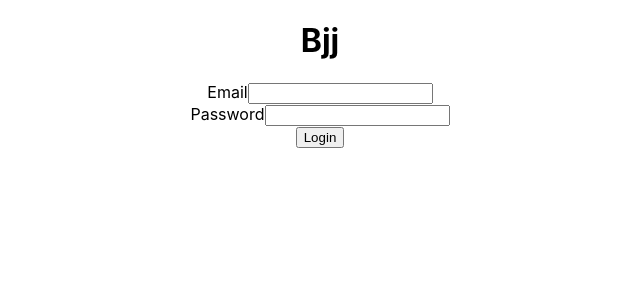
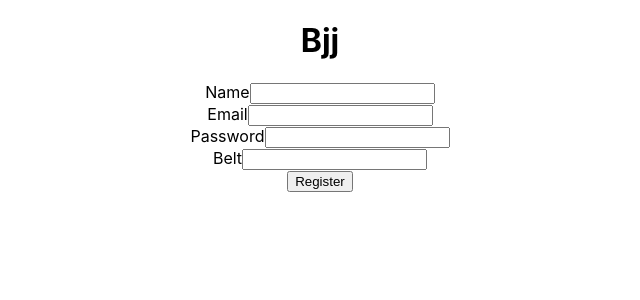
Before and after one commit to myke2424/bjj-training-log, a React (Create React App) app in the folder client/: page / in a window 1280 px wide. Shown: the top 300 px of the page, without its empty margins (320-960 px from the left). Built offline with nearby package versions, Linux system fonts and the light colour scheme.

Commit message:
Register component working

```diff
--- a/client/src/App.js
+++ b/client/src/App.js
@@ -1,12 +1,13 @@
 import React from 'react';
 import './App.css';
 import Login from './user/Login';
+import Register from './user/Register';
 
 function App() {
   return (
     <div className='App'>
       <h1>Bjj</h1>
-      <Login />
+      <Register />
     </div>
   );
 }
--- /dev/null
+++ b/client/src/user/Register.js
@@ -0,0 +1,90 @@
+import React, { useState } from 'react';
+import axios from 'axios';
+
+function Register() {
+  const [userInfo, setUserInfo] = useState({
+    name: '',
+    email: '',
+    password: '',
+    belt: '',
+  });
+
+  const { name, email, password, belt } = userInfo;
+
+  const handleInputChange = (event) => {
+    const value = event.target.value;
+    setUserInfo({ ...userInfo, [event.target.name]: value });
+  };
+
+  const submitRegisterForm = (event) => {
+    event.preventDefault();
+    axios({
+      method: 'POST',
+      url: 'http://localhost:8000/api/users',
+      headers: {
+        'Content-Type': 'application/json',
+      },
+      data: {
+        name: name,
+        email: email,
+        password: password,
+        belt: belt,
+      },
+    })
+      .then((response) => {
+        console.log(response);
+        setUserInfo({ ...userInfo });
+      })
+      .catch((err) => console.log(err.message));
+  };
+
+  const registerForm = () => (
+    <form>
+      <div className='form-group'>
+        <label>Name</label>
+        <input
+          type='text'
+          className='form-control'
+          name='name'
+          value={name}
+          onChange={handleInputChange}
+        />
+      </div>
+      <div className='form-group'>
+        <label>Email</label>
+        <input
+          type='text'
+          className='form-control'
+          name='email'
+          value={email}
+          onChange={handleInputChange}
+        />
+      </div>
+      <div className='form-group'>
+        <label>Password</label>
+        <input
+          type='text'
+          className='form-control'
+          name='password'
+          value={password}
+          onChange={handleInputChange}
+        />
+      </div>
+      <div className='form-group'>
+        <label>Belt</label>
+        <input
+          type='text'
+          className='form-control'
+          name='belt'
+          value={belt}
+          onChange={handleInputChange}
+        />
+      </div>
+      <button onClick={submitRegisterForm}>Register</button>
+    </form>
+  );
+
+  return <div>{registerForm()}</div>;
+}
+
+export default Register;
```
